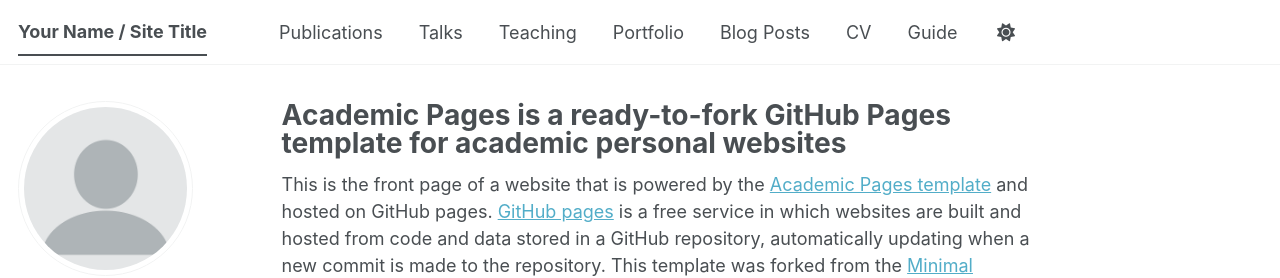
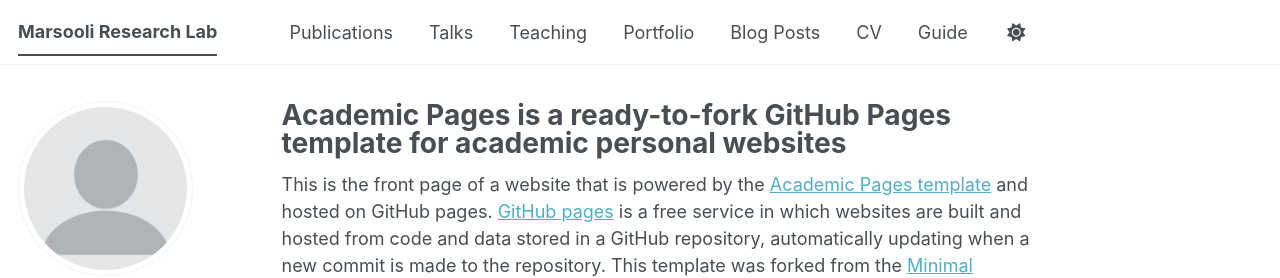
Before and after one commit to marsooli/marsooli.github.io, a Jekyll site: the page built from _pages/about.md, in a window 1280 px wide. Shown: the top 278 px of the page. Built offline with Jekyll 4.4.1, drawn with Linux system fonts in a browser that asks for light colours; some web fonts are replaced; a script bundle is joined from its source files by our own code; library files that are not in the unit come from our copies.

Commit message:
Update _config.yml

```diff
--- a/_config.yml
+++ b/_config.yml
@@ -9,7 +9,7 @@
 # Basic Site Settings
 locale                   : "en-US"
 site_theme               : "default" # The available themes options are "default", "air", "sunrise", "mint", "dirt" and "contrast"
-title                    : "Your Name / Site Title"
+title                    : "Marsooli Research Lab"
 title_separator          : "-"
 name                     : &name "Your Name"
 description              : &description "Your Name's academic portfolio"   # Update this with a general description of your site, this is the default if not overridden by a page
```
